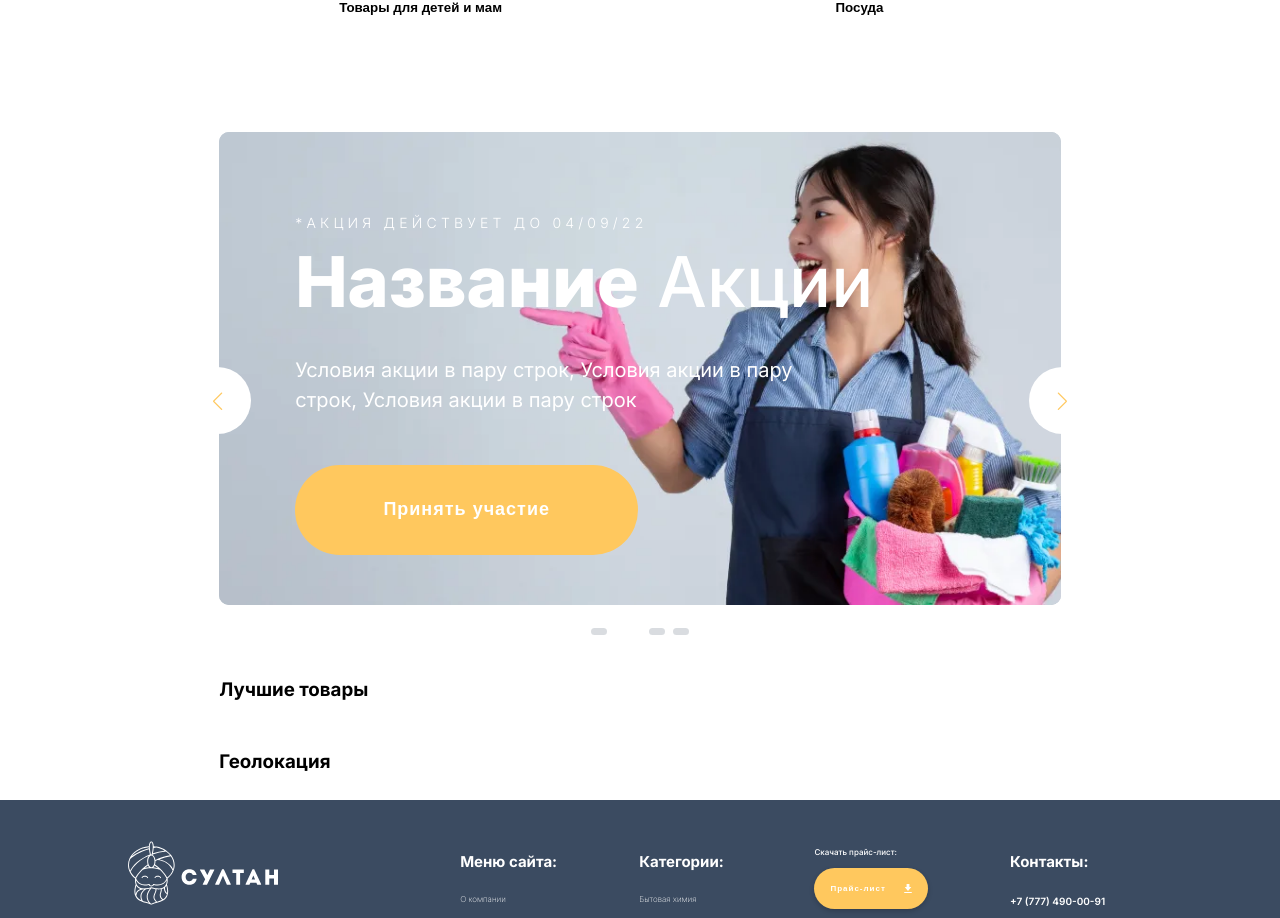
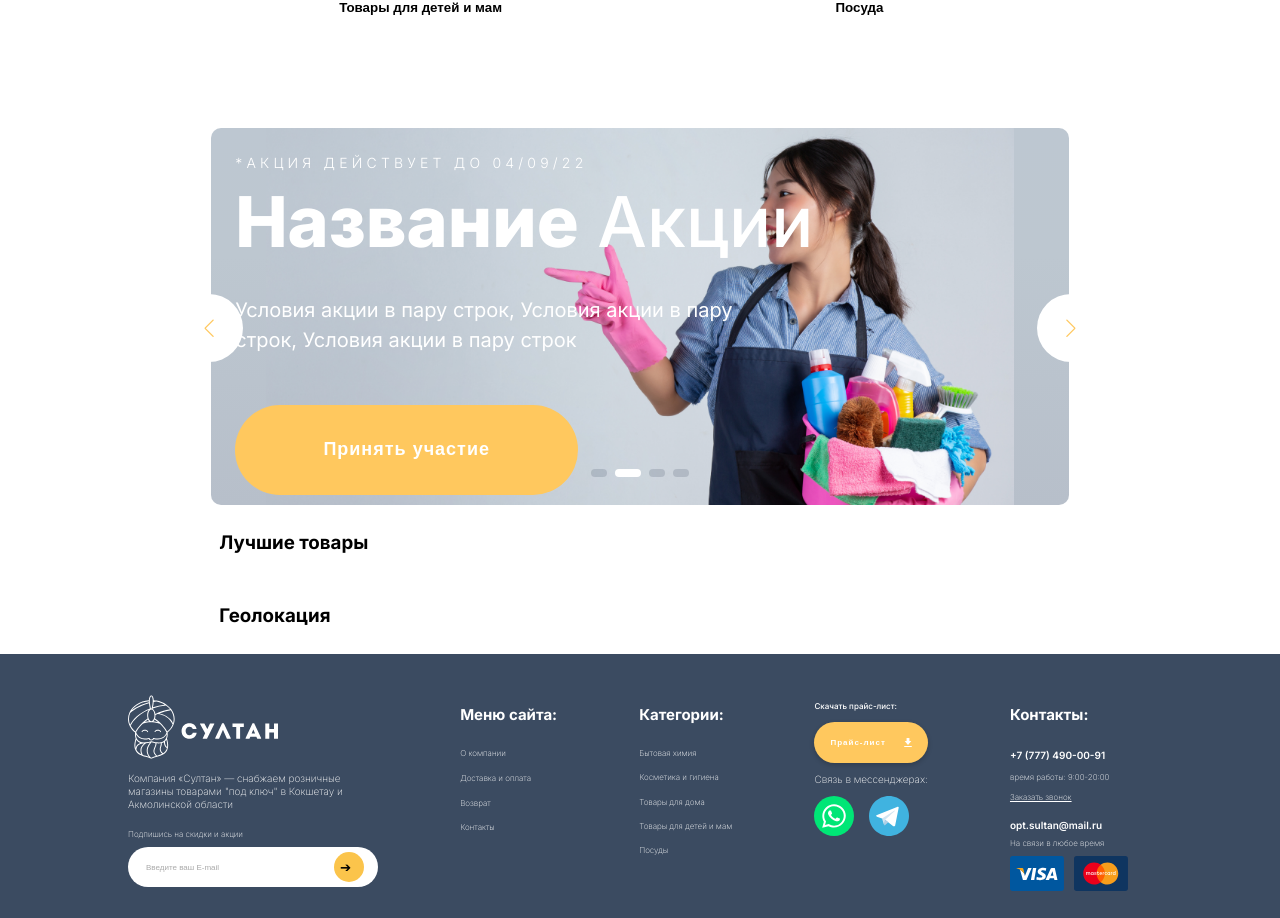
Before and after one commit to apogore/Sultan, a Next.js app in the folder sultan/: page / in a window 1280 px wide. Shown: the part 4160-5078 px from the top of the page. Built offline with nearby package versions, Linux system fonts and the light colour scheme.

Commit message:
Добавлен адаптив баннера на 320px

```diff
--- a/sultan/app/page.js
+++ b/sultan/app/page.js
@@ -69,9 +69,7 @@ const HomePage = () => {
 
           <ProductCategories className="product-categories" />
 
-          <div className="section carousel">
-            <PromoCarousel className="carousel" />
-          </div>
+            <PromoCarousel />
           <div className="section best">
             <h3>Лучшие товары</h3>
           </div>
--- a/sultan/app/shared/promo-carousel/promo-carousel.css
+++ /dev/null
@@ -1,147 +0,0 @@
-.slide {
-    display: flex;
-    aspect-ratio: 1366 / 500;
-    max-height: 500px;
-    position: relative;
-    border-radius: 10px;
-}
-
-#slide1 {
-    background:
-        linear-gradient(0deg, rgba(183, 191, 202, 1) 0%, rgba(189, 199, 208, 1) 66%, rgba(189, 199, 209, 1) 100%);
-    background-repeat: no-repeat;
-    background-size: cover;
-}
-
-.slide .image-background {
-    background-image: url(/carousel1.webp);
-    background-size: auto 100%;
-    background-repeat: no-repeat;
-    background-position: right;
-    position: absolute;
-    height: 100%;
-    width: 100%;
-
-    border-radius: 10px;
-}
-
-@media screen and (max-width: 1366px) {
-    .slide .image-background {
-         background-position: center;
-    }
-}
-
-.slide .text-content {
-    display: flex;
-    flex-direction: column;
-    color: #fff;
-    width: 60%;
-    margin: 80px 110px auto 76px;
-    z-index: 1;
-}
-
-.text-content p.end-date {
-    margin: 0;
-
-    text-decoration: none;
-    font-size: 14px;
-    font-weight: 300;
-    line-height: 150%;
-    letter-spacing: 4.2px;
-    text-transform: uppercase;
-}
-.text-content h1.title {
-    margin: 0;
-    margin-top: 10px;
-    max-width: 580px;
-
-    font-size: 70px;
-    font-weight: 500;
-    line-height: 110%;
-    text-wrap: nowrap;
-
-}
-.text-content h1.title span {
-    font-weight: 800;
-}
-.text-content p.description {
-    margin: 0;
-    margin-top: 35px;
-    max-width: 500px;
-
-    font-size: 20px;
-    font-weight: 400;
-    line-height: 150%;
-
-    text-wrap: wrap;
-}
-
-.text-content button {
-    margin: 50px 0;
-    max-width: 343px;
-    max-height: 90px;
-    height: 100%;
-    width: 100%;
-    aspect-ratio: 343 / 90;
-
-    color: #fff;
-    font-size: 18px;
-    font-weight: 700;
-    letter-spacing: 1px;
-
-    background-color: #ffc85e;
-    border: none;
-    border-radius: 80px;
-    cursor: pointer;
-    transition: background-color 0.3s ease;
-}
-
-button:hover {
-    background-color: #ffa500;
-}
-
-
-.swiper-pagination-bullet {
-    width: 16px;
-    height: 7px;
-    background-color: #3F4E65;
-    border-radius: 100px;
-    transition: 0.3s ease;
-    margin: 0 5px;
-
-}
-
-.swiper-pagination-bullet-active {
-    background-color: #fff;
-    width: 26px;
-}
-.carousel {
-    position: relative;
-}
-.swiper-button-next,
-.swiper-button-prev {
-    position: absolute;
-    top: 50%;
-    width: 67px;
-    height: 67px;
-    background-color: white;
-    border-radius: 100%;
-    cursor: pointer;
-    z-index: 10;
-}
-
-.swiper-button-next {
-    right: -35px;
-}
-.swiper-button-next::after {
-    color: #FFC85E;
-    font-size: 18px;
-}
-.swiper-button-prev {
-    left: -35px;
-}
-
-.swiper-button-prev::after {
-    font-size: 18px;
-    color: #FFC85E;
-}
--- a/sultan/app/shared/promo-carousel/promo-carousel.js
+++ b/sultan/app/shared/promo-carousel/promo-carousel.js
@@ -3,7 +3,7 @@ import "swiper/css";
 import "swiper/css/navigation";
 import "swiper/css/pagination";
 
-import "./promo-carousel.css";
+import "./promo-carousel.scss";
 
 import { Autoplay, Navigation, Pagination } from "swiper/modules";
 
@@ -13,28 +13,26 @@ const PromoCarousel = () => {
     <Swiper
       modules={[Autoplay, Navigation, Pagination]}
       spaceBetween={50}
-      loop={true} // Циклическое прокрутка
-      slidesPerView={1} // Количество видимых слайдов
+      loop={true}
+      slidesPerView={1}
       navigation={{
         nextEl: '.swiper-button-next',
         prevEl: '.swiper-button-prev',
       }}
-      pagination={{ clickable: true }} // Включаем пагинацию
-      autoplay={{ delay: 4000, disableOnInteraction: false }} // Автоматическое прокрутка
+      pagination={{ clickable: true }}
+      autoplay={{ delay: 4000, disableOnInteraction: false }}
 
 
     >
-      {/* Слайды */}
       <SwiperSlide>
         <div className="slide" id="slide1">
           <div className="text-content">
-            <p className="end-date">*Акция действует до 04/09/22</p>
+            <p className="end-date">*Акция действует <br className="mobile-br" />до 04/09/22</p>
             <h1 className="title">
               <span>Название</span> Акции
             </h1>
             <p className="description">
-              Условия акции в пару строк, Условия акции в пару строк, Условия
-              акции в пару строк
+              Условия акции в пару строк, Условия акции в пару строк<span className="desktop-span">, Условия акции в пару строк</span>
             </p>
             <button className="button">Принять участие</button>
           </div>
@@ -44,13 +42,12 @@ const PromoCarousel = () => {
       <SwiperSlide>
         <div className="slide" id="slide1">
           <div className="text-content">
-            <p className="end-date">*Акция действует до 04/09/22</p>
+            <p className="end-date">*Акция действует <br className="mobile-br" />до 04/09/22</p>
             <h1 className="title">
               <span>Название</span> Акции
             </h1>
             <p className="description">
-              Условия акции в пару строк, Условия акции в пару строк, Условия
-              акции в пару строк
+              Условия акции в пару строк, Условия акции в пару строк<span className="desktop-span">, Условия акции в пару строк</span>
             </p>
             <button className="button">Принять участие</button>
           </div>
@@ -60,13 +57,12 @@ const PromoCarousel = () => {
       <SwiperSlide>
         <div className="slide" id="slide1">
           <div className="text-content">
-            <p className="end-date">*Акция действует до 04/09/22</p>
+            <p className="end-date">*Акция действует <br className="mobile-br" />до 04/09/22</p>
             <h1 className="title">
               <span>Название</span> Акции
             </h1>
             <p className="description">
-              Условия акции в пару строк, Условия акции в пару строк, Условия
-              акции в пару строк
+              Условия акции в пару строк, Условия акции в пару строк<span className="desktop-span">, Условия акции в пару строк</span>
             </p>
             <button className="button">Принять участие</button>
           </div>
@@ -76,13 +72,12 @@ const PromoCarousel = () => {
       <SwiperSlide>
         <div className="slide" id="slide1">
           <div className="text-content">
-            <p className="end-date">*Акция действует до 04/09/22</p>
+            <p className="end-date">*Акция действует <br className="mobile-br" />до 04/09/22</p>
             <h1 className="title">
               <span>Название</span> Акции
             </h1>
             <p className="description">
-              Условия акции в пару строк, Условия акции в пару строк, Условия
-              акции в пару строк
+              Условия акции в пару строк, Условия акции в пару строк<span className="desktop-span">, Условия акции в пару строк</span>
             </p>
             <button className="button">Принять участие</button>
           </div>
--- /dev/null
+++ b/sultan/app/shared/promo-carousel/promo-carousel.scss
@@ -0,0 +1,208 @@
+:root {
+  --swiper-pagination-bottom: 24px;
+}
+
+.carousel {
+  position: relative;
+
+  .swiper-wrapper {
+    padding-bottom: 0;
+  }
+  @media screen and (max-width: 768px) {
+    --swiper-pagination-bottom: 0px;
+    .swiper-wrapper {
+      padding-bottom: 32px;
+    }
+  }
+  .swiper-pagination-bullet {
+    width: 16px;
+    height: 8px;
+    background-color: #3f4e65;
+    border-radius: 100px;
+    transition: 0.3s ease;
+    margin: 0 5px;
+
+    &-active {
+      background-color: #fff;
+      width: 26px;
+      @media screen and (max-width: 768px) {
+        background-color: #ffc85e;
+      }
+    }
+  }
+
+  .swiper-button-next,
+  .swiper-button-prev {
+    position: absolute;
+    top: 50%;
+    width: 68px;
+    height: 68px;
+    background-color: white;
+    border-radius: 100%;
+    cursor: pointer;
+    z-index: 10;
+
+    &::after {
+      font-size: 18px;
+      color: #ffc85e;
+    }
+    @media screen and (max-width: 768px) {
+      width: 40px;
+      height: 40px;
+    }
+  }
+
+  .swiper-button-next {
+    right: -36px;
+
+    &::after {
+      color: #ffc85e;
+    }
+    @media screen and (max-width: 768px) {
+      right: -24px;
+    }
+  }
+
+  .swiper-button-prev {
+    left: -36px;
+
+    &::after {
+      color: #ffc85e;
+    }
+    @media screen and (max-width: 768px) {
+      left: -24px;
+    }
+  }
+}
+
+.slide {
+  display: flex;
+  aspect-ratio: 1366 / 500;
+  max-height: 500px;
+  position: relative;
+  border-radius: 10px;
+
+  @media screen and (max-width: 768px) {
+    aspect-ratio: 290/205;
+  }
+  &#slide1 {
+    background: linear-gradient(
+      0deg,
+      rgba(183, 191, 202, 1) 0%,
+      rgba(189, 199, 208, 1) 66%,
+      rgba(189, 199, 209, 1) 100%
+    );
+    background-repeat: no-repeat;
+    background-size: cover;
+  }
+
+  .image-background {
+    background-image: url(/carousel1.png);
+    background-size: auto 100%;
+    background-repeat: no-repeat;
+    background-position: right;
+    position: absolute;
+    height: 100%;
+    width: 100%;
+    border-radius: 10px;
+
+    @media screen and (max-width: 1366px) {
+      background-position: center;
+    }
+    @media screen and (max-width: 768px) {
+      background-size: cover;
+    }
+  }
+
+  .text-content {
+    display: flex;
+    flex-direction: column;
+    color: #fff;
+    width: 60%;
+    margin: 24px 100px auto 24px;
+    z-index: 1;
+
+    p.end-date {
+      margin: 0;
+      font-size: 14px;
+      font-weight: 300;
+      line-height: 150%;
+      letter-spacing: 4.2px;
+      text-transform: uppercase;
+      .mobile-br {
+        display: none;
+      }
+      @media screen and (max-width: 768px) {
+        font-size: 6px;
+        letter-spacing: 1.2px;
+        line-height: 185%;
+
+        .mobile-br {
+          display: block;
+        }
+      }
+    }
+
+    h1.title {
+      margin: 10px 0 0;
+      max-width: 580px;
+      font-size: 70px;
+      font-weight: 500;
+      line-height: 110%;
+      text-wrap: nowrap;
+      @media screen and (max-width: 768px) {
+        margin-top: 5px;
+        font-size: 20px;
+      }
+      span {
+        font-weight: 800;
+      }
+    }
+
+    p.description {
+      margin: 35px 0 0;
+      max-width: 500px;
+      font-size: 20px;
+      font-weight: 400;
+      line-height: 150%;
+      text-wrap: wrap;
+      @media screen and (max-width: 768px) {
+        margin-top: 10px;
+        font-size: 12px;
+        .desktop-span {
+          display: none;
+        }
+      }
+    }
+
+    button {
+      margin: 50px 0 10px;
+      max-width: 343px;
+      max-height: 90px;
+      width: 100%;
+      height: 100%;
+      aspect-ratio: 343 / 90;
+      color: #fff;
+      font-size: 18px;
+      font-weight: 700;
+      letter-spacing: 1px;
+      background-color: #ffc85e;
+      border: none;
+      border-radius: 80px;
+      cursor: pointer;
+      transition: background-color 0.3s ease;
+
+      &:hover {
+        background-color: #ffa500;
+      }
+      @media screen and (max-width: 768px) {
+        margin-top: 10px;
+        width: 160px;
+        height: 42px;
+        font-size: 10px;
+        letter-spacing: 0.5px;
+        text-transform: uppercase;
+      }
+    }
+  }
+}
```
